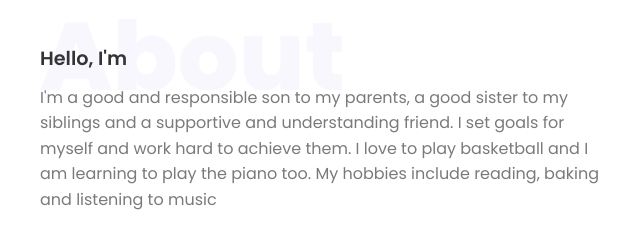
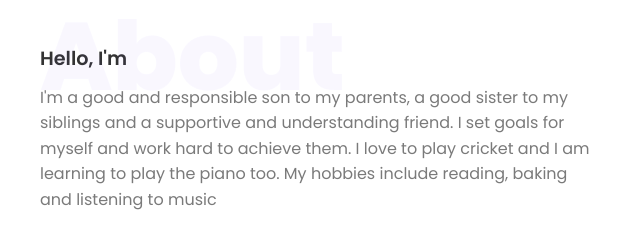
Before and after one commit to josatyasaimotupalli/josatyasai2, a plain HTML site: page index.html in a window 1280 px wide. Shown: the part 1704-1930 px from the top of the page, 24-664 px from the left. Drawn offline with nearby package versions, Linux system fonts and the light colour scheme.

Commit message:
change text massage

```diff
--- a/index.html
+++ b/index.html
@@ -175,7 +175,7 @@
             <div class="column-1">
               <h3 class="title-sm">Hello, I'm</h3>
               <p class="text">
-                I'm a good and responsible son to my parents, a good sister to my siblings and a supportive and understanding friend. I set goals for myself and work hard to achieve them. I love to play basketball and I am learning to play the piano too. My hobbies include reading, baking and listening to music
+                I'm a good and responsible son to my parents, a good sister to my siblings and a supportive and understanding friend. I set goals for myself and work hard to achieve them. I love to play cricket and I am learning to play the piano too. My hobbies include reading, baking and listening to music
               </p>
               <div class="skills">
                 <div class="skill html">
```
